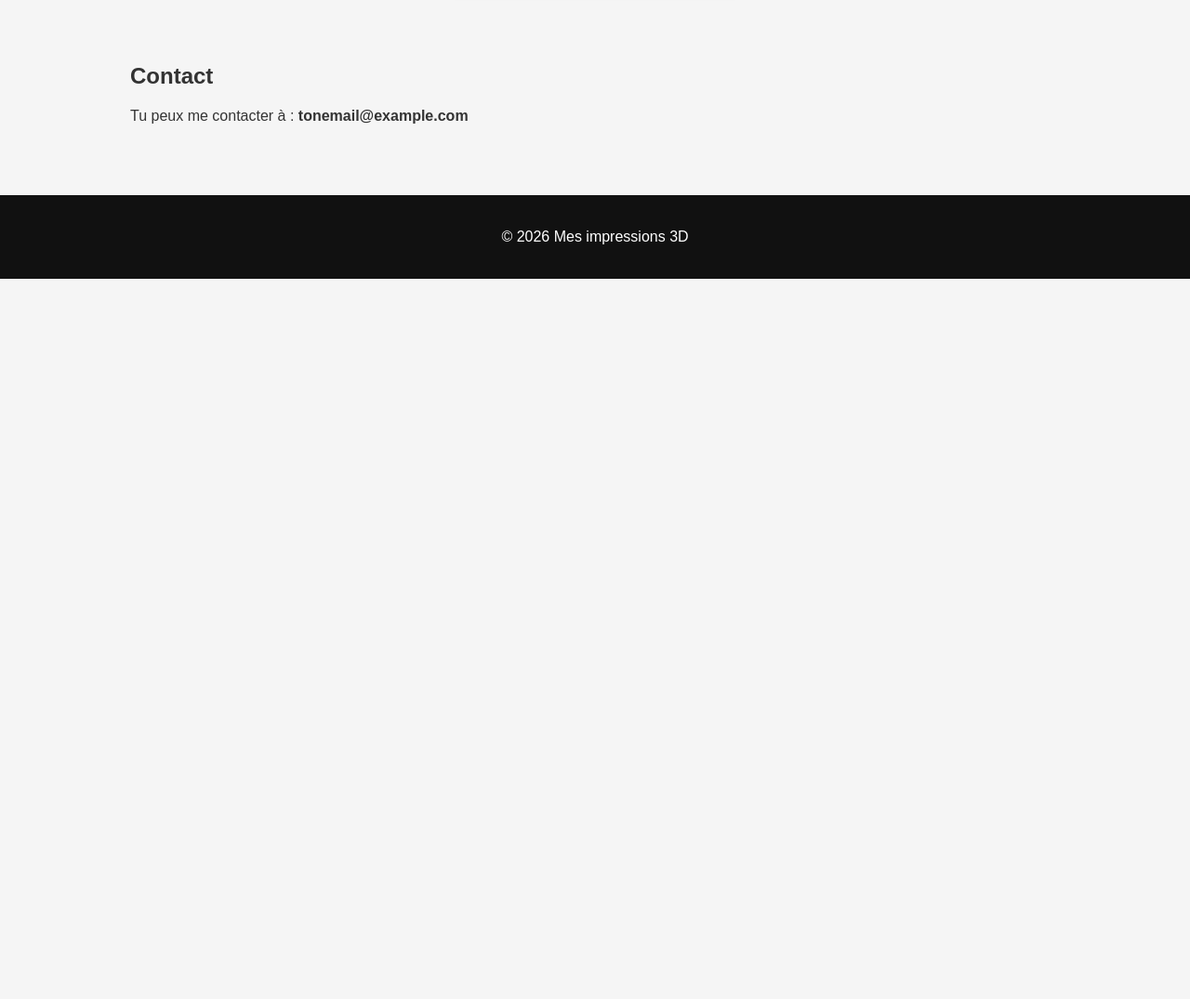
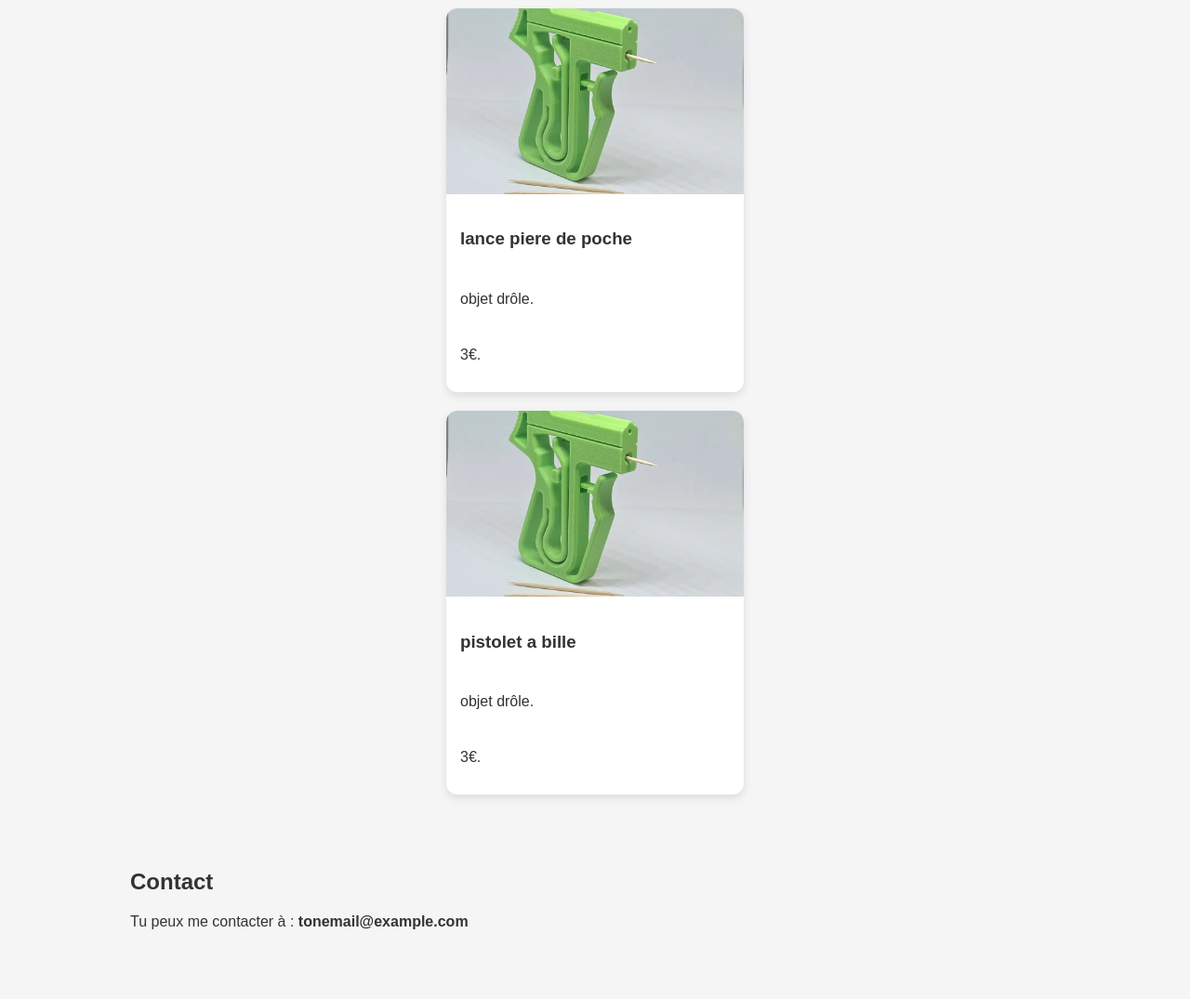
Before and after one commit to aswandhouib-blip/Aswan3d, a plain HTML site: page index.html in a window 1280 px wide. Shown: the part 3617-4692 px from the top of the page at 93% size. Before the commit the page ends 3917 px from the top, so only its background shows below. Drawn offline with Linux system fonts and the light colour scheme.

Commit message:
Add product cards for new items
Added new product cards for 'lance piere de poche' and 'pistolet a bille' with images and pricing.

```diff
--- a/index.html
+++ b/index.html
@@ -192,6 +192,29 @@
       </div>
     </div>
   </div>
+
+<div class="grid">
+    <div class="card">
+      <img src="pistolet a curdents.webp">
+      <div class="card-content">
+        <h3>lance piere de poche</h3>
+        <p>objet drôle.</p>
+        <p>3€.</p>
+      </div>
+    </div>
+  </div>
+
+  <div class="grid">
+    <div class="card">
+      <img src="pistolet a curdents.webp">
+      <div class="card-content">
+        <h3>pistolet a bille</h3>
+        <p>objet drôle.</p>
+        <p>3€.</p>
+      </div>
+    </div>
+  </div>
+
 </div>
 
 <div class="container" id="contact">
```
